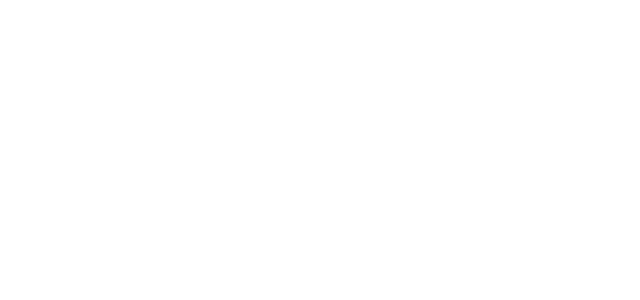
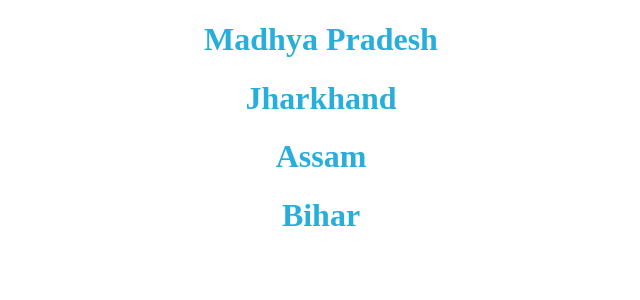
Before and after one commit to siddharthgupta94/React-Assignments-Set-2---Nested-List, a React app: page / in a window 1280 px wide. Shown: the top 300 px of the page, without its empty margins (319-959 px from the left). Built offline with nearby package versions, Linux system fonts and the light colour scheme.

Commit message:
Add Nested List Components

```diff
--- a/src/components/App.js
+++ b/src/components/App.js
@@ -1,4 +1,5 @@
 import React, { Component, useState } from "react";
+import State from "./State";
 import "./../styles/App.css";
 
 // Do not alter the states const and values inside it.
@@ -155,7 +156,10 @@
 ];
 
 function App() {
-  return <div id="main"></div>;
+  const stateList = states.map((state, i) => {
+    return <State id={`state${i + 1}`} key={state.name} state={state} />;
+  });
+  return <div id="main">{stateList}</div>;
 }
 
 export default App;
--- /dev/null
+++ b/src/components/City.js
@@ -0,0 +1,21 @@
+import React, { useState } from "react";
+import { Town } from "./Town";
+
+export const City = ({ city }) => {
+  const [showTowns, setShowTowns] = useState(false);
+
+  const toggleTowns = () => {
+    setShowTowns((prev) => !prev);
+  };
+
+  const townList = city.towns.map((town, i) => {
+    return <Town key={i} id={`town${i + 1}`} town={town} />;
+  });
+
+  return (
+    <div>
+      <h2 onClick={toggleTowns}>{city.name}</h2>
+      {showTowns && townList}
+    </div>
+  );
+};
--- /dev/null
+++ b/src/components/State.js
@@ -0,0 +1,23 @@
+import React, { useState } from "react";
+import { City } from "./City";
+
+const State = ({ state }) => {
+  const [showCities, setShowCities] = useState(false);
+
+  const toggleCity = () => {
+    setShowCities((prev) => !prev);
+  };
+
+  const cityList = state.cities.map((city, i) => {
+    return <City key={i} id={`city${i + 1}`} city={city} />;
+  });
+
+  return (
+    <div>
+      <h1 onClick={toggleCity}>{state.name}</h1>
+      {showCities && cityList}
+    </div>
+  );
+};
+
+export default State;
--- /dev/null
+++ b/src/components/Town.js
@@ -0,0 +1,5 @@
+import React from "react";
+
+export const Town = ({ town }) => {
+  return <h3>{town.name}</h3>;
+};
--- a/src/styles/App.css
+++ b/src/styles/App.css
@@ -3,14 +3,23 @@
   text-align: center;
 }
 
+h2 {
+  color: #1f86a8af;
+  text-align: center;
+}
 
-button{
+h3 {
+  color: #1351668c;
+  text-align: center;
+}
+
+button {
   color: #27aedb;
   text-align: center;
   justify-content: center;
   align-items: center;
 }
 
-.bg-pink{
-	background-color:pink;
+.bg-pink {
+  background-color: pink;
 }
```
Lines whose indentation alone changed are shown as unchanged.
